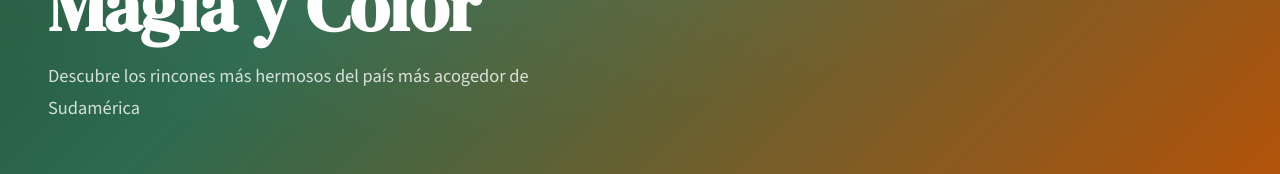
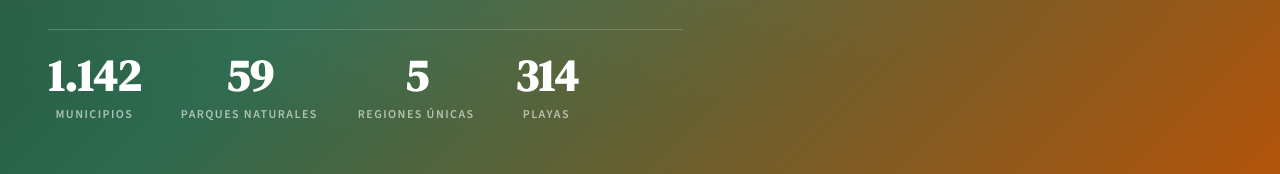
Before and after one commit to fdilonev/test, a plain HTML site: page index.html in a window 1280 px wide. Shown: the part 492-666 px from the top of the page. Drawn offline with nearby package versions, Linux system fonts and the light colour scheme; no server answers.

Commit message:
AR-526 Redesign hero with animated stats counter

```diff
--- /dev/null
+++ b/css/stats.css
@@ -0,0 +1,33 @@
+.hero-stats {
+  display: flex;
+  gap: 2.5rem;
+  margin-top: 2rem;
+  padding-top: 1.5rem;
+  border-top: 1px solid rgba(255,255,255,.2);
+}
+
+.stat { text-align: center; }
+
+.stat-num {
+  display: block;
+  font-family: var(--font-display);
+  font-size: 2.8rem;
+  font-weight: 700;
+  color: #fff;
+  line-height: 1;
+}
+
+.stat-label {
+  display: block;
+  font-size: .75rem;
+  font-weight: 600;
+  text-transform: uppercase;
+  letter-spacing: .12em;
+  color: rgba(255,255,255,.6);
+  margin-top: .3rem;
+}
+
+@media (max-width: 768px) {
+  .hero-stats { gap: 1.2rem; flex-wrap: wrap; }
+  .stat-num { font-size: 2rem; }
+}
--- a/index.html
+++ b/index.html
@@ -8,6 +8,7 @@
   <link href="https://fonts.googleapis.com/css2?family=DM+Serif+Display:ital@0;1&family=Source+Sans+3:wght@300;400;600;700&display=swap" rel="stylesheet">
   <link rel="stylesheet" href="css/blog.css">
   <link rel="stylesheet" href="css/cards.css">
+  <link rel="stylesheet" href="css/stats.css">
 </head>
 <body>
   <nav class="nav">
@@ -24,6 +25,12 @@
       <p class="hero-tag">Blog de Viajes</p>
       <h1>Colombia: Tierra de<br>Magia y Color</h1>
       <p class="hero-sub">Descubre los rincones más hermosos del país más acogedor de Sudamérica</p>
+      <div class="hero-stats">
+        <div class="stat"><span class="stat-num" data-target="1142">0</span><span class="stat-label">Municipios</span></div>
+        <div class="stat"><span class="stat-num" data-target="59">0</span><span class="stat-label">Parques Naturales</span></div>
+        <div class="stat"><span class="stat-num" data-target="5">0</span><span class="stat-label">Regiones Únicas</span></div>
+        <div class="stat"><span class="stat-num" data-target="314">0</span><span class="stat-label">Playas</span></div>
+      </div>
     </div>
   </header>
 
@@ -50,5 +57,6 @@
   </footer>
 
   <script src="js/blog.js"></script>
+  <script src="js/stats.js"></script>
 </body>
 </html>
--- /dev/null
+++ b/js/stats.js
@@ -0,0 +1,28 @@
+function animateCounters() {
+  const counters = document.querySelectorAll('.stat-num');
+  const duration = 2000;
+
+  const observer = new IntersectionObserver((entries) => {
+    entries.forEach(entry => {
+      if (!entry.isIntersecting) return;
+      const el = entry.target;
+      const target = parseInt(el.dataset.target);
+      const start = performance.now();
+
+      function update(now) {
+        const elapsed = now - start;
+        const progress = Math.min(elapsed / duration, 1);
+        const ease = 1 - Math.pow(1 - progress, 3);
+        el.textContent = Math.floor(target * ease).toLocaleString('es-CO');
+        if (progress < 1) requestAnimationFrame(update);
+      }
+
+      requestAnimationFrame(update);
+      observer.unobserve(el);
+    });
+  }, { threshold: 0.5 });
+
+  counters.forEach(c => observer.observe(c));
+}
+
+animateCounters();
```
